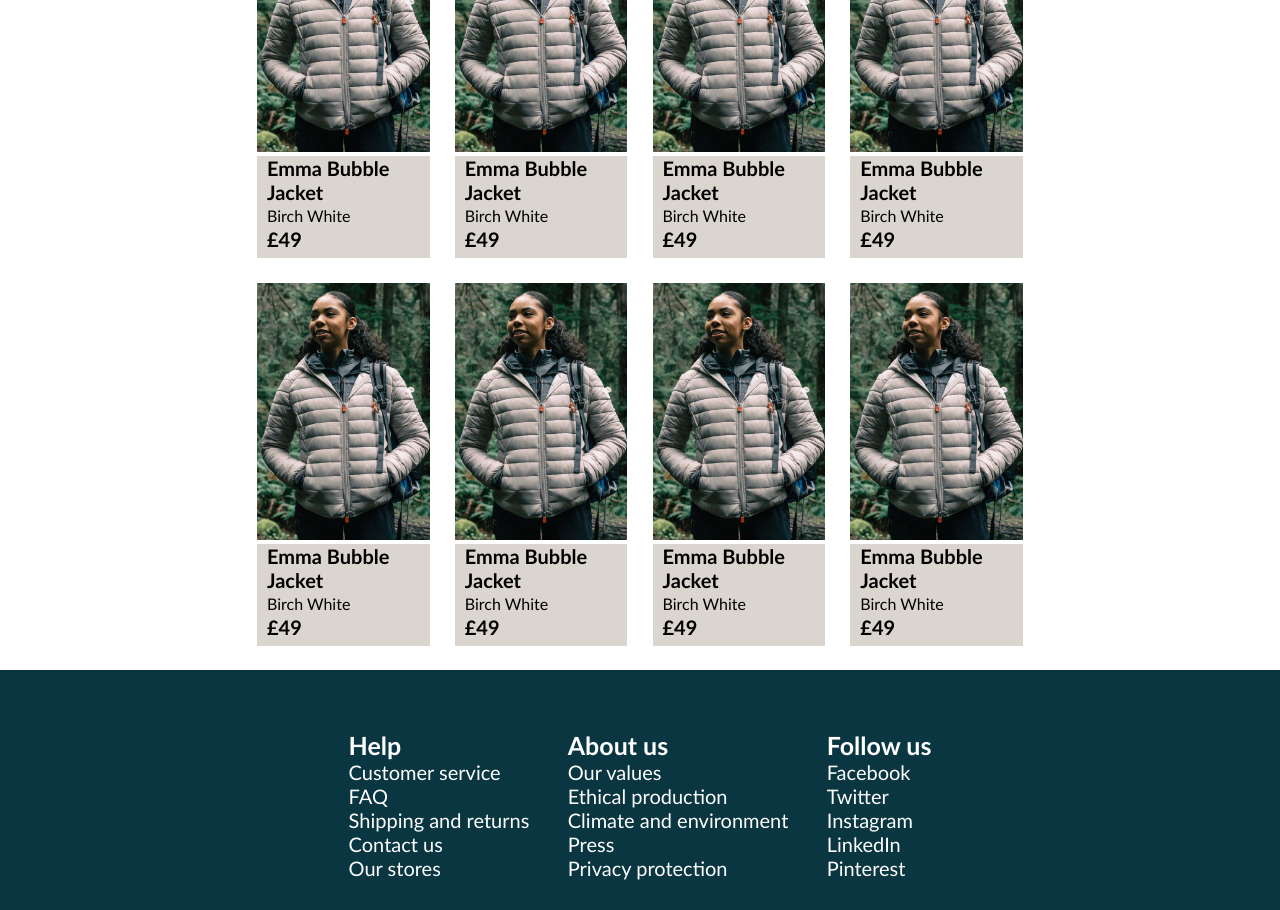
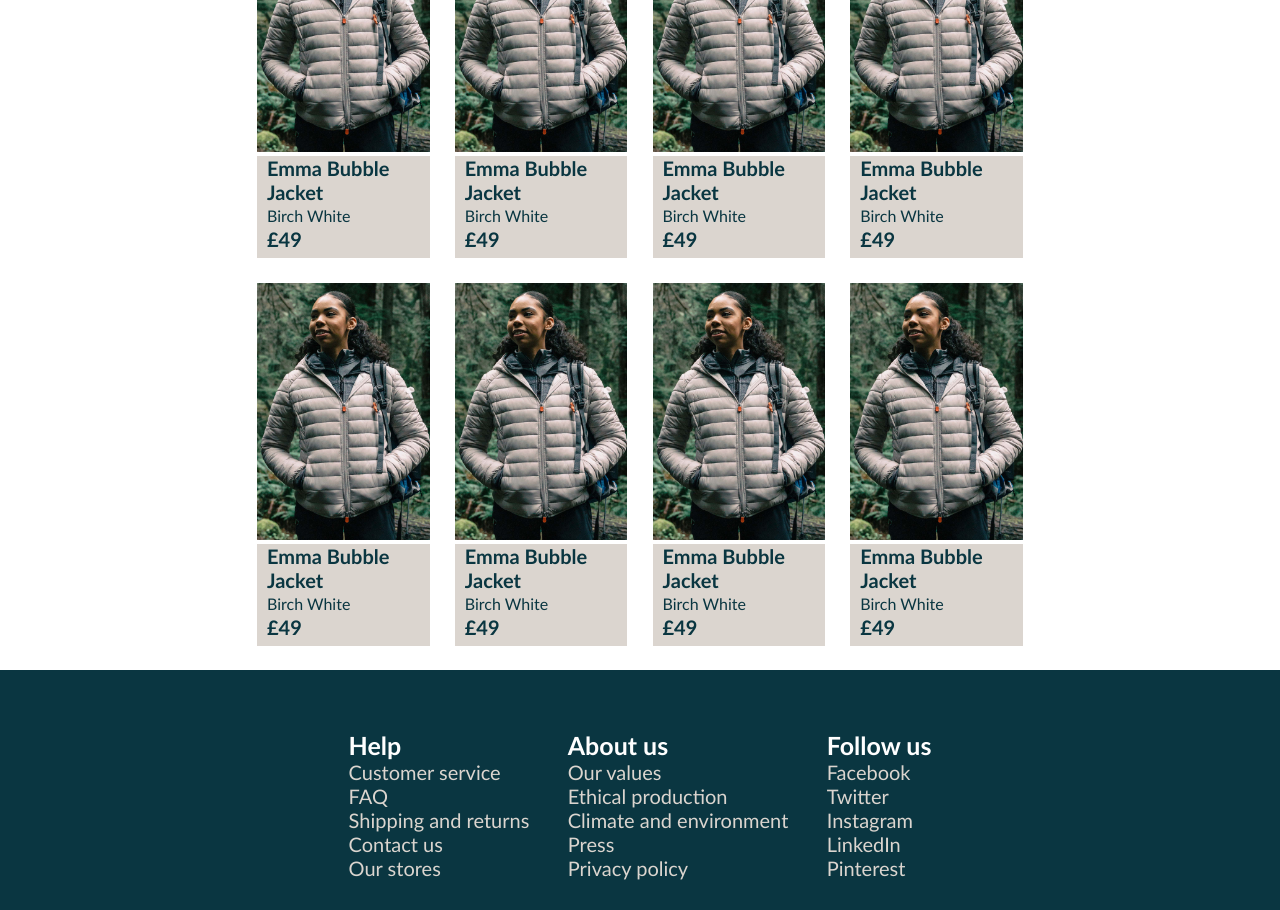
Before and after one commit to Noroff-FEU-Assignments/cross-course-project-SjSorenes, a plain HTML site: page index.html in a window 1280 px wide. Shown: the part 2490-3400 px from the top of the page. Drawn offline with Linux system fonts and the light colour scheme.

Commit message:
-- made articles into functional links
-- added links to footer

```diff
--- a/css/styles.css
+++ b/css/styles.css
@@ -55,11 +55,12 @@ footer ul {
     padding-inline-start: 0px;
 }
 
-footer ul li {
+footer ul li a {
     display: block;
     font-weight: normal;
     font-size: 20px;
-    color: #FFFFFF;
+    color: #DBD5CF;
+    text-decoration: none;
 }
 
 #social-icons {
@@ -92,7 +93,7 @@ footer ul li {
 
 #trademark p {
     flex-grow: 1;
-    color:white;
+    color:#DBD5CF;
 }
 
 main {
@@ -369,6 +370,15 @@ article:hover {
     transform: scale(1.06);
 }
 
+article a {
+    text-decoration: none;
+    color: #0A3641;
+}
+
+article a:hover {
+    text-decoration: none;
+}
+
 .products-displayed article img {
     width: 100%;
     object-fit: cover;
--- a/index.html
+++ b/index.html
@@ -93,68 +93,76 @@
             <section id="bestsellers" class="products-displayed">
                 <h2>Bestsellers</h2>
                 <article>
-                    <img src="images/product-1.jpg">
+                    <a href="product1.html"><img src="images/product-1.jpg">
                         <section class="product-info">
                             <h3>Emma Bubble Jacket</h3>
                             <p>Birch White</p>
                             <p class="price">£49</p>
                         </section>
+                    </a>
                 </article>
                 <article>
-                    <img src="images/product-1.jpg">
+                    <a href="product1.html"><img src="images/product-1.jpg">
                         <section class="product-info">
                             <h3>Emma Bubble Jacket</h3>
                             <p>Birch White</p>
                             <p class="price">£49</p>
                         </section>
+                    </a>
                 </article>
                 <article>
-                    <img src="images/product-1.jpg">
+                    <a href="product1.html"><img src="images/product-1.jpg">
                         <section class="product-info">
                             <h3>Emma Bubble Jacket</h3>
                             <p>Birch White</p>
                             <p class="price">£49</p>
                         </section>
+                    </a>
                 </article>
                 <article>
-                    <img src="images/product-1.jpg">
+                    <a href="product1.html"><img src="images/product-1.jpg">
                         <section class="product-info">
                             <h3>Emma Bubble Jacket</h3>
                             <p>Birch White</p>
                             <p class="price">£49</p>
                         </section>
+                    </a>
                 </article>
                 <article>
-                    <img src="images/product-1.jpg">
+                    <a href="product1.html"><img src="images/product-1.jpg">
                         <section class="product-info">
                             <h3>Emma Bubble Jacket</h3>
                             <p>Birch White</p>
                             <p class="price">£49</p>
                         </section>
+                    </a>
                 </article>
                 <article>
-                    <img src="images/product-1.jpg">
+                    <a href="product1.html"><img src="images/product-1.jpg">
                         <section class="product-info">
                             <h3>Emma Bubble Jacket</h3>
                             <p>Birch White</p>
                             <p class="price">£49</p>
                         </section>
+                    </a>
                 </article>
                 <article>
-                    <img src="images/product-1.jpg">
+                    <a href="product1.html"><img src="images/product-1.jpg">
                         <section class="product-info">
                             <h3>Emma Bubble Jacket</h3>
                             <p>Birch White</p>
                             <p class="price">£49</p>
                         </section>
+                    </a>
                 </article>
                 <article>
-                    <img src="images/product-1.jpg">
+                    <a href="product1.html"><img src="images/product-1.jpg">
                         <section class="product-info">
                             <h3>Emma Bubble Jacket</h3>
                             <p>Birch White</p>
                             <p class="price">£49</p>
                         </section>
+                    </a>
                 </article>
             </section>
 
@@ -170,68 +178,76 @@
             <section id="new-inn" class="products-displayed">
                 <h2>New inn</h2>
                 <article>
-                    <img src="images/product-1.jpg">
+                    <a href="product1.html"><img src="images/product-1.jpg">
                         <section class="product-info">
                             <h3>Emma Bubble Jacket</h3>
                             <p>Birch White</p>
                             <p class="price">£49</p>
                         </section>
+                    </a>
                 </article>
                 <article>
-                    <img src="images/product-1.jpg">
+                    <a href="product1.html"><img src="images/product-1.jpg">
                         <section class="product-info">
                             <h3>Emma Bubble Jacket</h3>
                             <p>Birch White</p>
                             <p class="price">£49</p>
                         </section>
+                    </a>
                 </article>
                 <article>
-                    <img src="images/product-1.jpg">
+                    <a href="product1.html"><img src="images/product-1.jpg">
                         <section class="product-info">
                             <h3>Emma Bubble Jacket</h3>
                             <p>Birch White</p>
                             <p class="price">£49</p>
                         </section>
+                    </a>
                 </article>
                 <article>
-                    <img src="images/product-1.jpg">
+                    <a href="product1.html"><img src="images/product-1.jpg">
                         <section class="product-info">
                             <h3>Emma Bubble Jacket</h3>
                             <p>Birch White</p>
                             <p class="price">£49</p>
                         </section>
+                    </a>
                 </article>
                 <article>
-                    <img src="images/product-1.jpg">
+                    <a href="product1.html"><img src="images/product-1.jpg">
                         <section class="product-info">
                             <h3>Emma Bubble Jacket</h3>
                             <p>Birch White</p>
                             <p class="price">£49</p>
                         </section>
+                    </a>
                 </article>
                 <article>
-                    <img src="images/product-1.jpg">
+                    <a href="product1.html"><img src="images/product-1.jpg">
                         <section class="product-info">
                             <h3>Emma Bubble Jacket</h3>
                             <p>Birch White</p>
                             <p class="price">£49</p>
                         </section>
+                    </a>
                 </article>
                 <article>
-                    <img src="images/product-1.jpg">
+                    <a href="product1.html"><img src="images/product-1.jpg">
                         <section class="product-info">
                             <h3>Emma Bubble Jacket</h3>
                             <p>Birch White</p>
                             <p class="price">£49</p>
                         </section>
+                    </a>
                 </article>
                 <article>
-                    <img src="images/product-1.jpg">
+                    <a href="product1.html"><img src="images/product-1.jpg">
                         <section class="product-info">
                             <h3>Emma Bubble Jacket</h3>
                             <p>Birch White</p>
                             <p class="price">£49</p>
                         </section>
+                    </a>
                 </article>
             </section>
         </section>
@@ -242,31 +258,31 @@
             <section id="help">
                 <h5>Help</h5>
                 <ul>
-                <li>Customer service</li>
-                <li>FAQ</li>
-                <li>Shipping and returns</li>
-                <li>Contact us</li>
-                <li>Our stores</li>
+                    <li><a href="customer-service.html">Customer service</a></li>
+                    <li><a href="faq.html">FAQ</a></li>
+                    <li><a href="shipping-returns.html">Shipping and returns</a></li>
+                    <li><a href="contact.html">Contact us</a></li>
+                    <li><a href="stores.html">Our stores</a></li>
                 </ul>
             </section>
             <section id="about-us">
                 <h5>About us</h5>
                 <ul>
-                <li>Our values</li>
-                <li>Ethical production</li>
-                <li>Climate and environment</li>
-                <li>Press</li>
-                <li>Privacy protection</li>
+                    <li><a href="values.html">Our values</a></li>
+                    <li><a href="production.html">Ethical production</a></li>
+                    <li><a href="environment.html">Climate and environment</a></li>
+                    <li><a href="press-contact.html">Press</a></li>
+                    <li><a href="privacy.html">Privacy policy</a></li>
                 </ul>
             </section>
             <section id="follow-us">
                 <h5>Follow us</h5>
                 <ul>
-                <li>Facebook</li>
-                <li>Twitter</li>
-                <li>Instagram</li>
-                <li>LinkedIn</li>
-                <li>Pinterest</li>
+                    <li><a href="facebook.com/rainydays-brand">Facebook</a></li>
+                    <li><a href="twitter.com/rainydays-brand">Twitter</a></li>
+                    <li><a href="instagram.com/rainydays-brand">Instagram</a></li>
+                    <li><a href="linkedin.com/rainydays-brand">LinkedIn</a></li>
+                    <li><a href="pinterest.com/rainydays-brand">Pinterest</a></li>
                 </ul>
             </section>
         </section>
```
Lines whose indentation alone changed are shown as unchanged.
